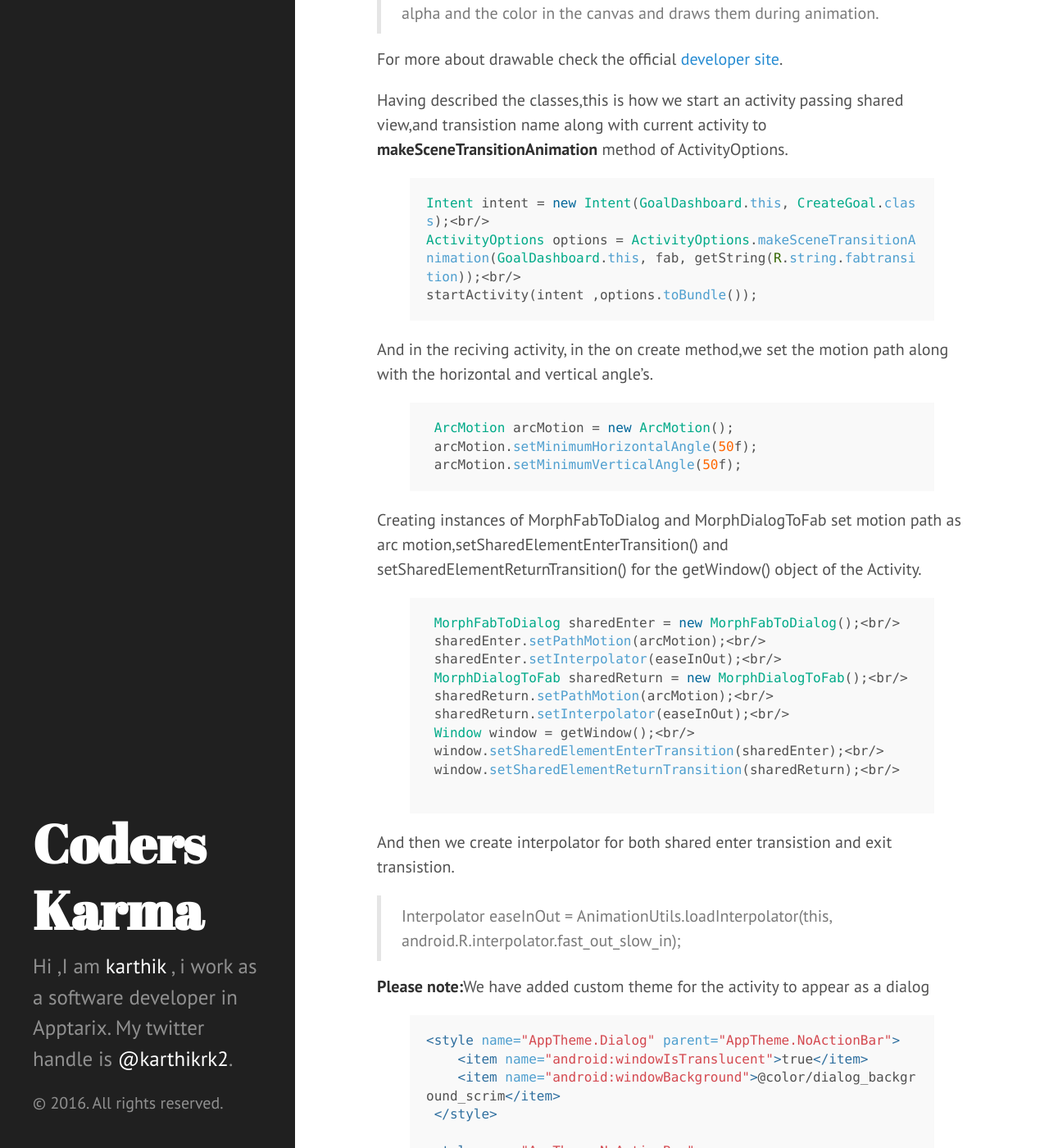
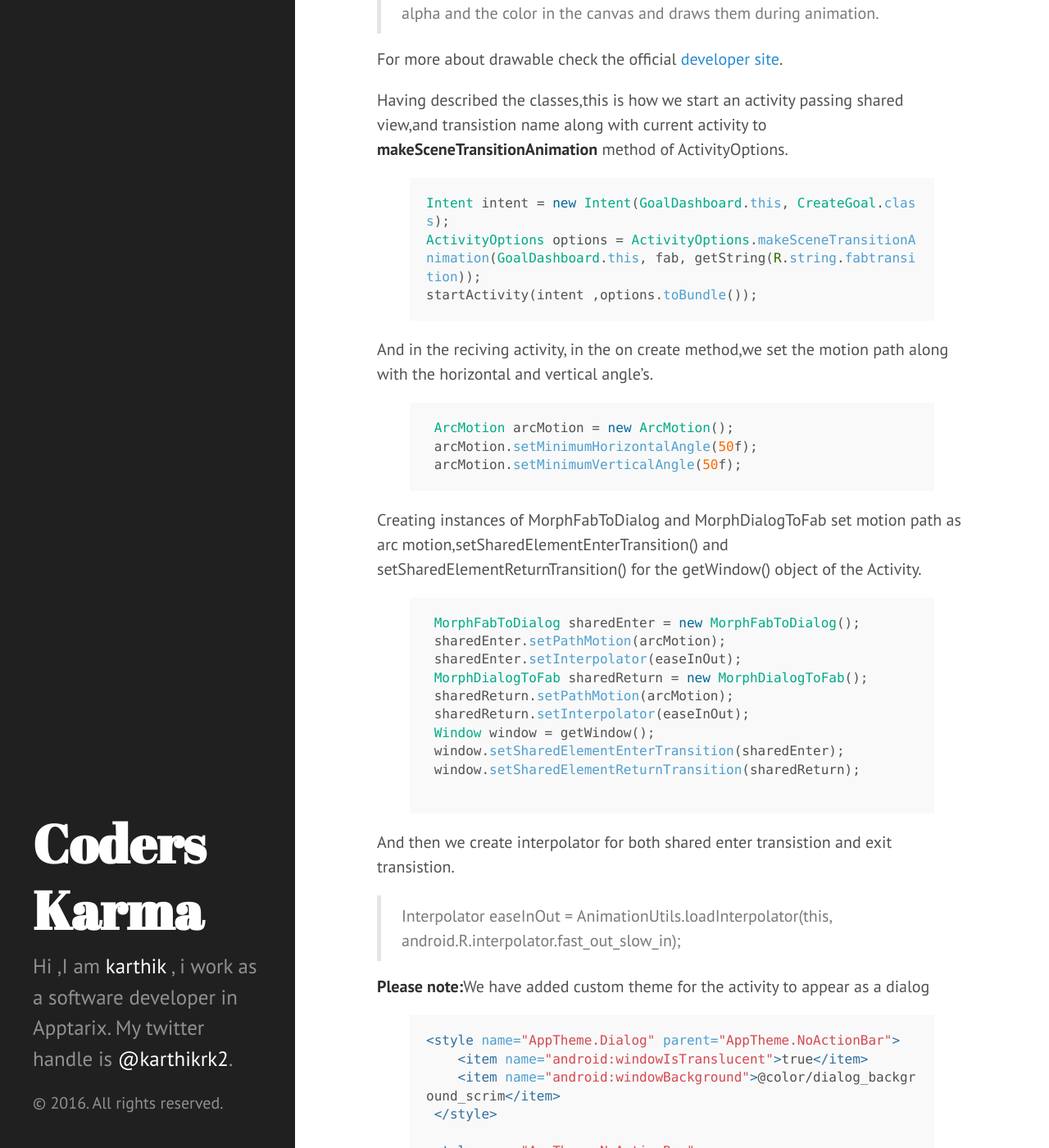
Before and after one commit to NULLPointerGuy/NULLPointerGuy.github.io, a Jekyll site: the page built from _posts/2016-01-19-FAB-to-dialog-transistion-and-vice versa.md, in a window 1280 px wide and 1400 px high, scrolled down 2051 px. Shown: the whole window at 82% size. Built offline with Jekyll 4.4.1, drawn with Linux system fonts in a browser that asks for light colours; Markdown is read by kramdown in place of the engine named in the settings.

Commit message:
Few more changes

```diff
--- a/_posts/2016-01-19-FAB-to-dialog-transistion-and-vice versa.md
+++ b/_posts/2016-01-19-FAB-to-dialog-transistion-and-vice versa.md
@@ -40,8 +40,8 @@ For more about drawable check the official [developer site](http://developer.and
 Having described the classes,this is how we start an activity passing shared view,and transistion name along with current activity to **makeSceneTransitionAnimation** method of ActivityOptions.
 
 {% highlight java %}
-Intent intent = new Intent(GoalDashboard.this, CreateGoal.class);<br/>
-ActivityOptions options = ActivityOptions.makeSceneTransitionAnimation(GoalDashboard.this, fab, getString(R.string.fabtransition));<br/>
+Intent intent = new Intent(GoalDashboard.this, CreateGoal.class);
+ActivityOptions options = ActivityOptions.makeSceneTransitionAnimation(GoalDashboard.this, fab, getString(R.string.fabtransition));
 startActivity(intent ,options.toBundle());
 {% endhighlight %}
 
@@ -56,15 +56,15 @@ And in the reciving activity, in the on create method,we set the motion path alo
 Creating instances of MorphFabToDialog and MorphDialogToFab  set motion path as arc motion,setSharedElementEnterTransition() and setSharedElementReturnTransition() for the getWindow() object of the Activity.
 
  {% highlight java %}
- MorphFabToDialog sharedEnter = new MorphFabToDialog();<br/>
- sharedEnter.setPathMotion(arcMotion);<br/>
- sharedEnter.setInterpolator(easeInOut);<br/>
- MorphDialogToFab sharedReturn = new MorphDialogToFab();<br/>
- sharedReturn.setPathMotion(arcMotion);<br/>
- sharedReturn.setInterpolator(easeInOut);<br/>
- Window window = getWindow();<br/>
- window.setSharedElementEnterTransition(sharedEnter);<br/>
- window.setSharedElementReturnTransition(sharedReturn);<br/>
+ MorphFabToDialog sharedEnter = new MorphFabToDialog();
+ sharedEnter.setPathMotion(arcMotion);
+ sharedEnter.setInterpolator(easeInOut);
+ MorphDialogToFab sharedReturn = new MorphDialogToFab();
+ sharedReturn.setPathMotion(arcMotion);
+ sharedReturn.setInterpolator(easeInOut);
+ Window window = getWindow();
+ window.setSharedElementEnterTransition(sharedEnter);
+ window.setSharedElementReturnTransition(sharedReturn);
  {% endhighlight %}
 
 And then we create interpolator for  both shared enter transistion and exit transistion.
```
